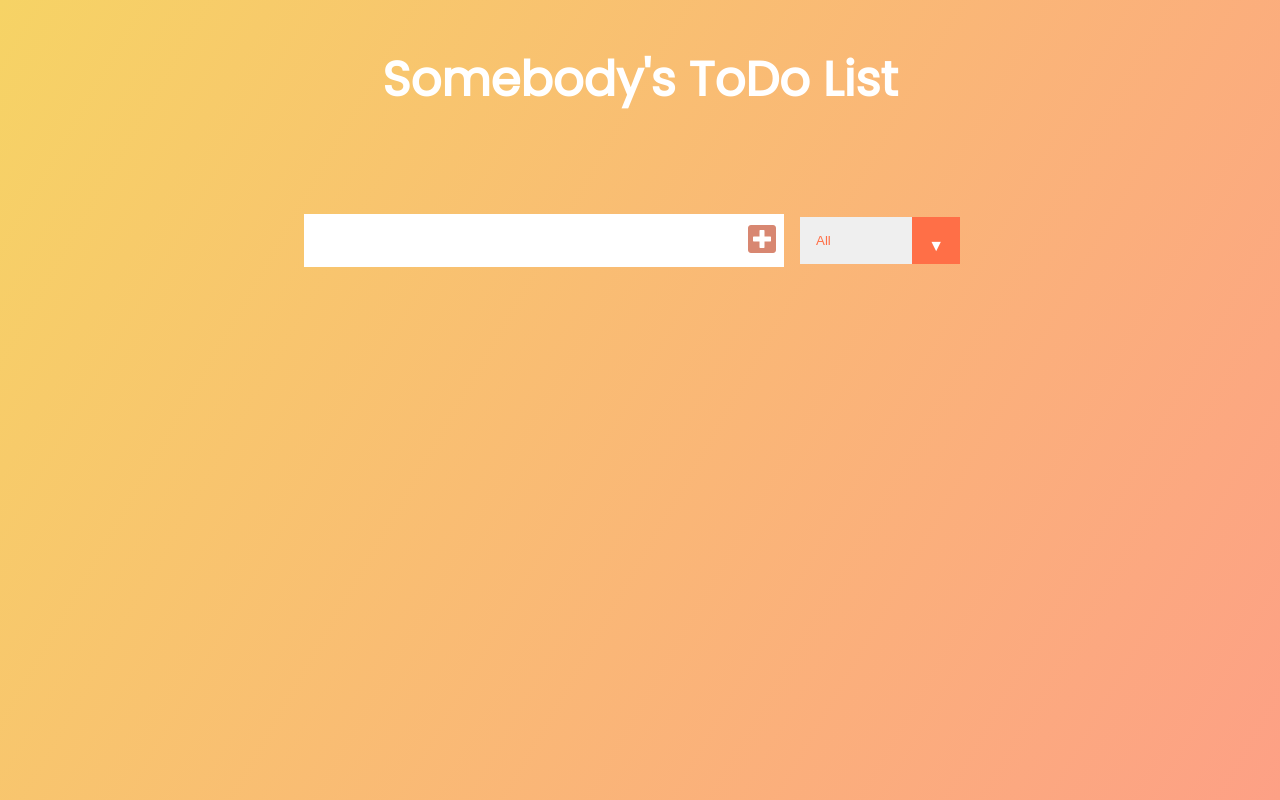
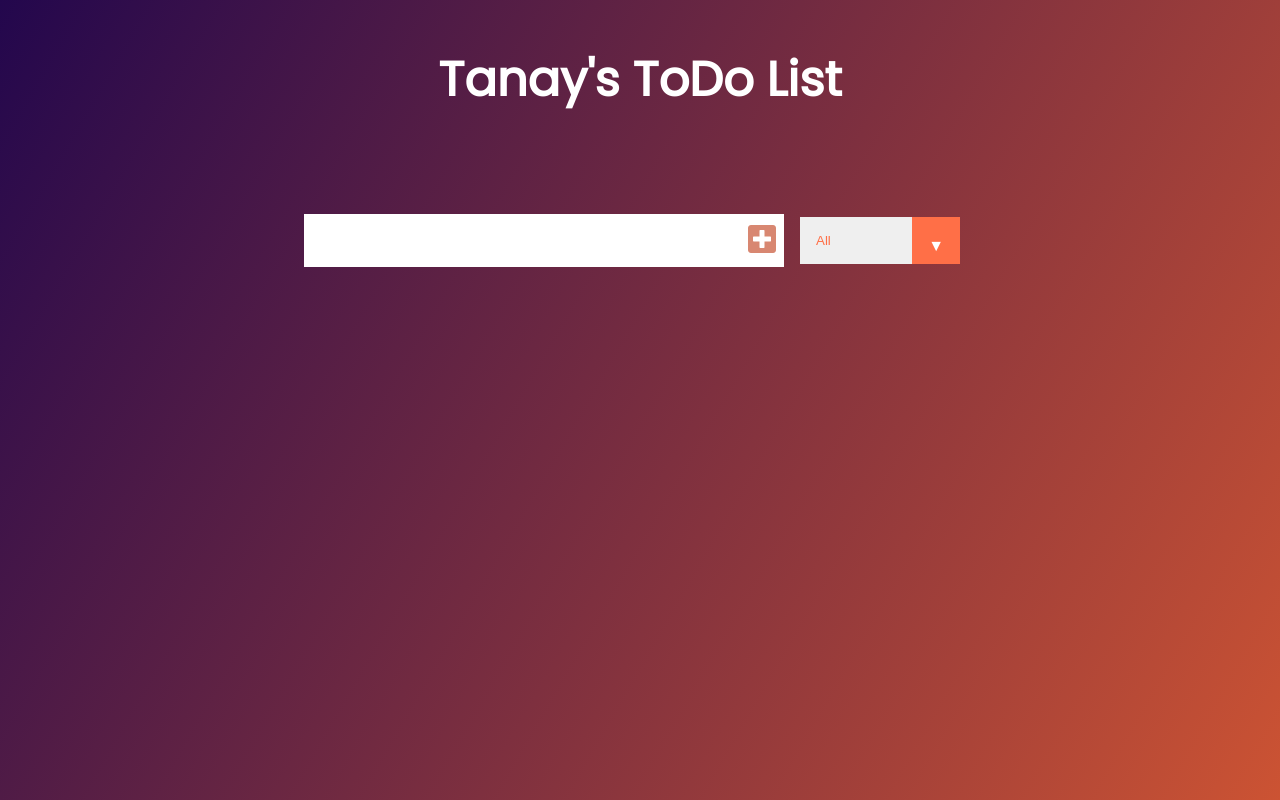
Before and after one commit to Ta5r/todo, a plain HTML site: page index.html in a window 1280 px wide. Drawn offline with Linux system fonts and the light colour scheme.

Commit message:
New color gradient added

```diff
--- a/index.html
+++ b/index.html
@@ -12,7 +12,7 @@
     <body>
         <header>
             <h1>
-            Somebody's ToDo List
+            Tanay's ToDo List
             </h1>
         </header>
         <form>
--- a/style.css
+++ b/style.css
@@ -5,7 +5,7 @@
 }
 
 body{
-        background-image: linear-gradient(120deg,#f6d365, #fda085);
+        background-image: linear-gradient(120deg,#23074d, #cc5333);
         color: #ffffff;
         font-family: "Poppins", sans-serif;
         min-height: 100vh;
```
